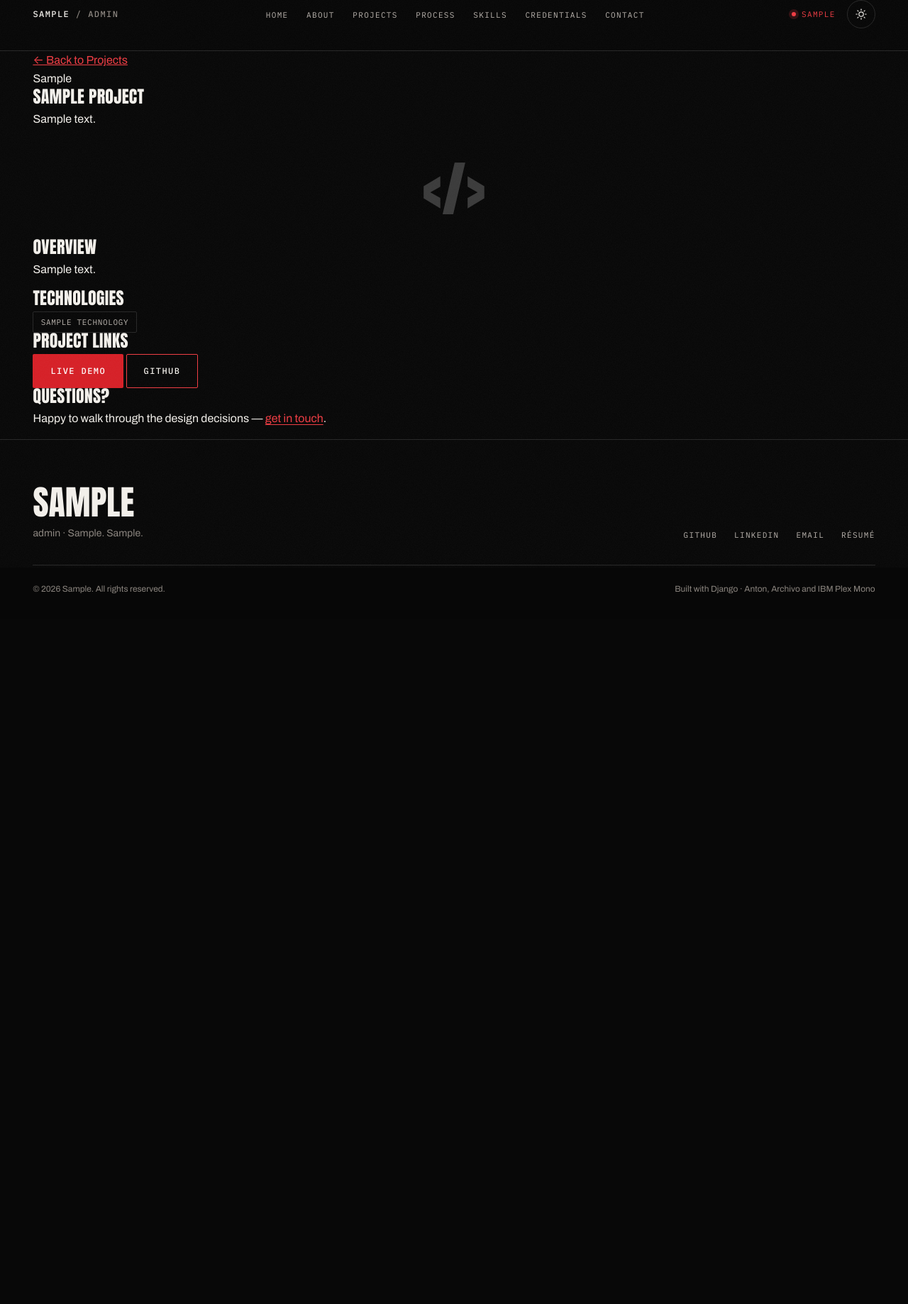
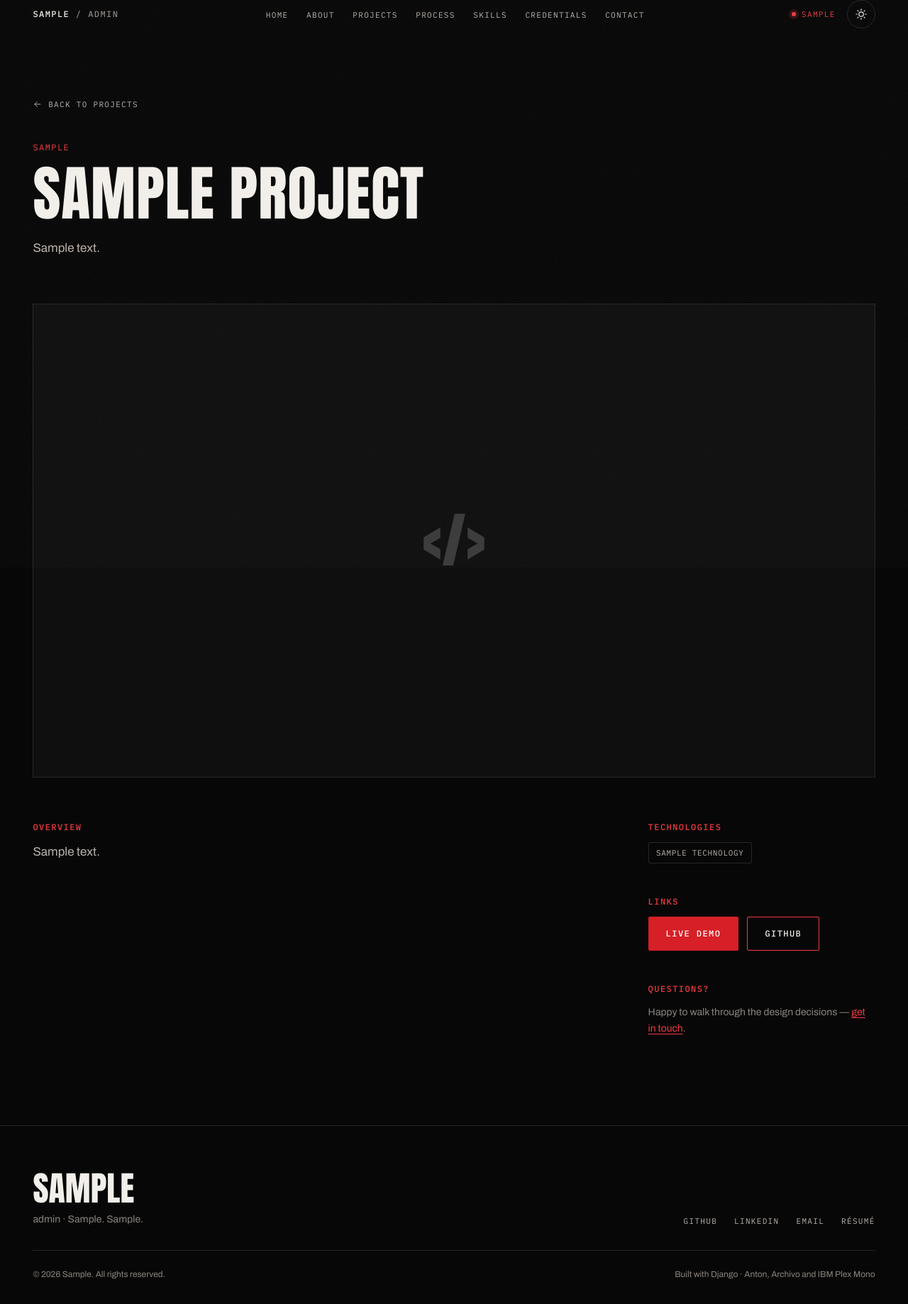
Before and after one commit to 900Gang/Portfolio_Django_, a Django app: template templates/portfolio/project_detail.html in a window 1280 px wide. Shown: the whole page at 71% size. Before the commit the page ends 837 px from the top, so only its background shows below. Run offline with Django 5.2, Linux system fonts and the light colour scheme; the template is opened without the code that fills it: most values are stand-ins (such as "Sample title", 1, 10 or a date in 2020); parts of the project's set-up code (start-up, migrations or seed data) failed here and were passed over.

Commit message:
Restyle the project page and error pages
Co-Authored-By: Claude Opus 5.5 <noreply@anthropic.com>

```diff
--- a/static/css/sections.css
+++ b/static/css/sections.css
@@ -981,3 +981,147 @@ a.contact-channel:hover {
         padding: var(--space-5);
     }
 }
+
+/* --- Project page ---------------------------------------------------------------
+   The title band is a stage, like the home hero: dark in both themes. */
+.project-detail-hero {
+    padding: calc(var(--header-height) + var(--space-8)) 0 calc(var(--space-8) + var(--space-8));
+    color: var(--color-on-stage);
+    background: var(--color-stage);
+}
+
+.project-breadcrumb {
+    margin-bottom: var(--space-6);
+}
+
+.project-breadcrumb-link {
+    display: inline-flex;
+    align-items: center;
+    gap: var(--space-2);
+    font-family: var(--font-mono);
+    font-size: var(--text-2xs);
+    letter-spacing: var(--tracking-label);
+    text-transform: uppercase;
+    text-decoration: none;
+    color: var(--color-on-stage-secondary);
+}
+
+.project-breadcrumb-link:hover {
+    color: var(--color-stage-accent);
+}
+
+.project-detail-type-badge {
+    display: inline-block;
+    margin-bottom: var(--space-4);
+    font-family: var(--font-mono);
+    font-size: var(--text-xs);
+    letter-spacing: var(--tracking-label);
+    text-transform: uppercase;
+    color: var(--color-stage-accent);
+}
+
+.project-detail-title {
+    max-width: 18ch;
+    margin: 0;
+    font-size: var(--text-display-md);
+    color: var(--color-on-stage);
+}
+
+.project-detail-summary {
+    max-width: 60ch;
+    margin: var(--space-5) 0 0;
+    font-size: var(--text-md);
+    color: var(--color-on-stage-secondary);
+}
+
+.project-detail-body {
+    padding-bottom: var(--section-pad);
+}
+
+/* Pulled up so the screenshot overlaps the bottom of the dark band. */
+.project-detail-image {
+    position: relative;
+    aspect-ratio: 16 / 9;
+    margin: calc(-1 * var(--space-8)) 0 var(--space-8);
+    overflow: hidden;
+    background: var(--color-surface);
+    border: var(--border-width) solid var(--color-border);
+}
+
+.project-detail-image img {
+    width: 100%;
+    height: 100%;
+    object-fit: cover;
+    object-position: top center;
+}
+
+.project-detail-layout {
+    display: grid;
+    grid-template-columns: minmax(0, 1fr) minmax(0, 20rem);
+    gap: var(--space-8);
+}
+
+.project-detail-section + .project-detail-section {
+    margin-top: var(--space-7);
+}
+
+.project-detail-section h2 {
+    margin: 0 0 var(--space-4);
+    font-family: var(--font-mono);
+    font-size: var(--text-xs);
+    font-weight: var(--weight-medium);
+    letter-spacing: var(--tracking-label);
+    color: var(--color-accent);
+}
+
+.project-detail-description {
+    max-width: 68ch;
+    font-size: var(--text-md);
+    color: var(--color-text-secondary);
+}
+
+.project-detail-actions {
+    display: flex;
+    flex-wrap: wrap;
+    gap: var(--space-3);
+}
+
+.project-links-unavailable {
+    margin: 0;
+    font-size: var(--text-sm);
+    color: var(--color-text-muted);
+}
+
+@media (max-width: 900px) {
+    .project-detail-layout {
+        grid-template-columns: 1fr;
+    }
+}
+
+/* --- Error page ------------------------------------------------------------------ */
+.error-page {
+    padding-block: var(--section-pad);
+}
+
+.error-code {
+    margin: 0;
+    font-family: var(--font-display);
+    font-size: clamp(7rem, 30vw, 20rem);
+    line-height: 0.85;
+    color: var(--color-accent-deep);
+}
+
+.error-page .eyebrow {
+    margin-top: var(--space-5);
+}
+
+.error-page .section-title {
+    margin: var(--space-3) 0 var(--space-4);
+}
+
+.error-actions {
+    display: flex;
+    flex-wrap: wrap;
+    gap: var(--space-3);
+    margin-top: var(--space-6);
+}
--- a/templates/portfolio/project_detail.html
+++ b/templates/portfolio/project_detail.html
@@ -22,19 +22,22 @@
 </script>
 {% endblock %}
 
+{% block body_class %}has-stage-hero{% endblock %}
+
 {% block content %}
 <article class="project-detail">
-    <div class="shell">
-        <nav class="project-breadcrumb" aria-label="Breadcrumb">
-            <a href="{% url 'portfolio:home' %}#projects" class="project-breadcrumb-link">&larr; Back to Projects</a>
-        </nav>
-
-        <header class="project-detail-header">
+    <header class="project-detail-hero">
+        <div class="shell">
+            <nav class="project-breadcrumb" aria-label="Breadcrumb">
+                <a href="{% url 'portfolio:home' %}#projects" class="project-breadcrumb-link">{% include 'components/icon.html' with name='arrow-left' %} Back to projects</a>
+            </nav>
             <span class="project-detail-type-badge">{{ project.project_type }}</span>
             <h1 class="project-detail-title">{{ project.title }}</h1>
             <p class="project-detail-summary">{{ project.short_description }}</p>
-        </header>
+        </div>
+    </header>
 
+    <div class="shell project-detail-body">
         {% if project.has_image %}
         <figure class="project-detail-image">
             <img src="{{ project.image.url }}" alt="Screenshot of {{ project.title }}">
@@ -68,12 +71,12 @@
                 {% endif %}
 
                 <section class="project-detail-section" aria-labelledby="project-links-heading">
-                    <h2 id="project-links-heading">Project Links</h2>
+                    <h2 id="project-links-heading">Links</h2>
                     {% if project.github_url or project.live_demo_url %}
                     <div class="project-detail-actions">
                         {% if project.live_demo_url %}
                         <a href="{{ project.live_demo_url }}" class="btn btn-primary" target="_blank" rel="noopener noreferrer">
-                            Live Demo <span class="visually-hidden">(opens in a new tab)</span>
+                            Live demo <span class="visually-hidden">(opens in a new tab)</span>
                         </a>
                         {% endif %}
                         {% if project.github_url %}
```
Also changed, not shown: portfolio/test_redesign.py (+31 -0 lines), templates/404.html (+4 -3 lines), templates/500.html (+38 -23 lines).
